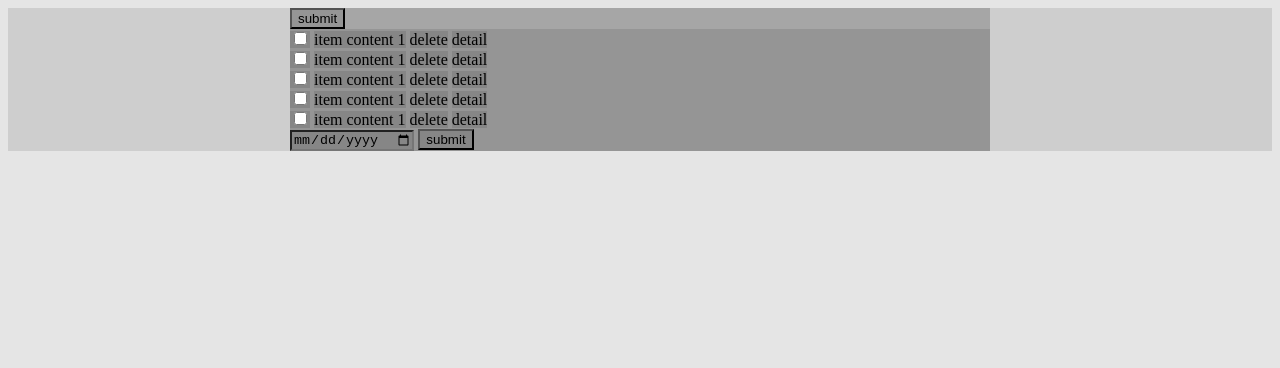
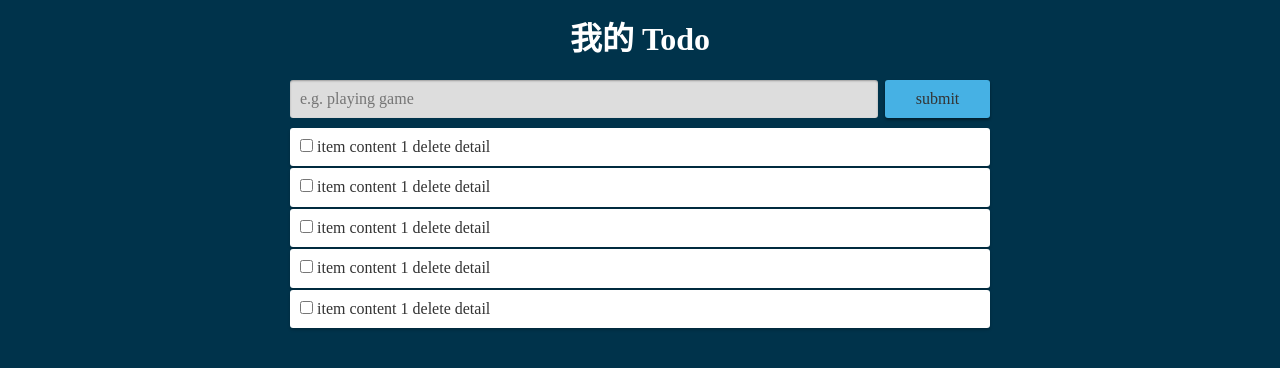
Before and after one commit to LeoHongyi/Todolist, a website: page Todo/index.html in a window 1280 px wide. Drawn offline with nearby package versions, Linux system fonts and the light colour scheme.

Commit message:
complete ui design

```diff
--- a/Todo/css/base.css
+++ b/Todo/css/base.css
@@ -1,7 +1,138 @@
 * {
-    background: rgba(0,0,0,.1);
+    /*background: rgba(0,0,0,.1);*/
+    box-sizing: border-box;
+    -webkit-transform: background .2s;
+    -moz-transform: background .2s;
+    -ms-transform: background .2s;
+    -o-transform: background .2s;
+    transform: background .2s;
+    outline: 0;
 }
+body {
+    background: #00334b;
+    color: #fff;
+
+}
+
 .container {
     max-width:700px;
     margin: 0 auto;
+    position: relative;
 }
+.task-detail-mask,
+.task-detail {
+    position: absolute;
+}
+.task-detail,
+.task-detail-mask {
+    position: absolute;
+    display: none;
+}
+.task-detail {
+    padding: 10px;
+    color: #333;
+    background: #fff;
+    width: 50%;
+    height: 100%;
+    bottom:0;
+    right:0;
+}
+.task-detail .content {
+    padding: 10px;
+    font-weight: 900;
+    cursor: pointer;
+}
+.task-detail > * {
+    margin-bottom:10px ;
+}
+.task-detail-mask {
+    top:0;
+    left:0;
+    bottom:0;
+    right:0;
+    background: rgba(30,30,30,.6);
+}
+.task-list {
+    margin:5px 0;
+}
+h1 {
+    text-align: center;
+
+}
+.task-list {
+    margin: 10px 0;
+}
+input,
+.task-item,
+textarea,
+.task-detail-mask,
+button {
+    border-radius: 3px;
+    padding:10px;
+
+}
+textarea,
+input[type=text], [type=date],
+button{
+    border: 0;
+}
+textarea,
+input[type=text], [type=date] {
+    display: block;
+    width: 100%;
+    background: #ddd;
+    -webkit-box-shadow: inset 0 1px 2px rgba(0,0,0,.3);
+    -moz-box-shadow: inset 0 1px 2px rgba(0,0,0,.3);
+    box-shadow: inset  0 1px  2px  rgba(0,0,0,.3);
+}
+textarea {
+    min-height:100px;
+}
+textarea:hover,
+textarea:focus
+input[type=text]:hover,
+input[type=text]:focus,
+input[type=date]:hover,
+input[type=date]:focus {
+    background: #eee;
+    -webkit-box-shadow: inset 0 1px 2px rgba(0,0,0,.2);
+    -moz-box-shadow: inset 0 1px 2px rgba(0,0,0,.2);
+    box-shadow: inset  0 1px  2px  rgba(0,0,0,.2);
+}
+button {
+    display: inline-block;
+    cursor: pointer;
+    color: #333;
+}
+.add-task input[type=text] {
+    float: left;
+    width: 84%;
+    margin-right: 1%;
+}
+
+.add-task [type=submit] {
+    background: #46b1e4;
+    width: 15%;
+}
+.add-task [type=submit],
+.task-item{
+    -webkit-box-shadow: 0 2px 3px  rgba(0,0,0,.4);
+    -moz-box-shadow: 0 2px 3px  rgba(0,0,0,.4);
+    box-shadow: 0 2px 3px  rgba(0,0,0,.4);
+}
+.add-task [type=submit]:hover {
+    background: #5fb8e4;
+}
+.task-item {
+    padding: 10px;
+    background: #fff;
+    color:#333;
+    margin-bottom: 2px;
+    border-radius: 3px;
+    box-shadow: 0 2px 3px rgba(0,0,0,.2);
+    cursor: pointer;
+    transition: background .2s;
+}
+.task-item:hover {
+    background: #dddddd;
+}
--- a/Todo/index.html
+++ b/Todo/index.html
@@ -3,12 +3,15 @@
 <head>
     <meta charset="UTF-8">
     <title>My Todo App</title>
+    <link rel="stylesheet" href="node_modules/normalize.css">
     <link rel="stylesheet" href="css/base.css">
 </head>
 <body>
     <div class="container">  <!-- container start-->
+        <h1>我的 Todo</h1>
         <div class="add-task">
-            <button>submit</button>
+            <input type="text" placeholder="e.g. playing game">
+            <button type="submit">submit</button>
         </div>
         <div class="task-list">   <!-- task list start  -->
             <div class="task-item">   <!-- task item start-->
@@ -43,18 +46,24 @@
             </div>
 
         </div>                 <!-- task list end  -->
+        <div class="task-detail-mask">
+
+        </div>
         <div class="task-detail">  <!-- task detail start  -->
-            <div class="content"></div>
+            <div class="content">
+                记得买菜
+            </div>
             <div>
                 <div class="desc">
-
+                    <textarea cols="30" rows="10"></textarea>
                 </div>
             </div>
             <div>
                 <input type="date">
-                <button type="submit">submit</button>
+                <!--<button type="submit">submit</button>-->
             </div>
         </div>          <!-- task detail end  -->
+
     </div>   <!-- container end  -->
     <script src="node_modules/jquery/dist/jquery.js"></script>
 </body>
--- a/Todo/package.json
+++ b/Todo/package.json
@@ -9,6 +9,7 @@
   "author": "",
   "license": "ISC",
   "dependencies": {
-    "jquery": "^3.2.1"
+    "jquery": "^3.2.1",
+    "normalize.css": "^7.0.0"
   }
 }
```
